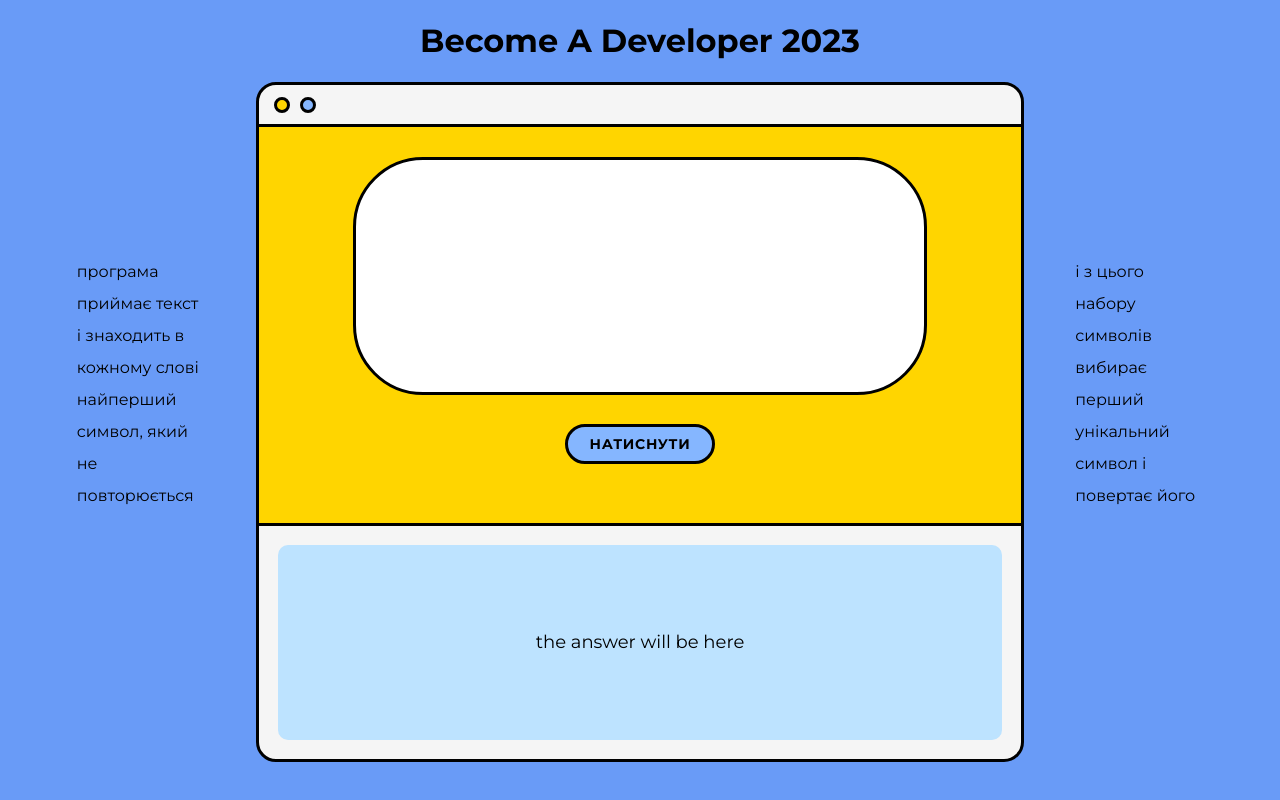
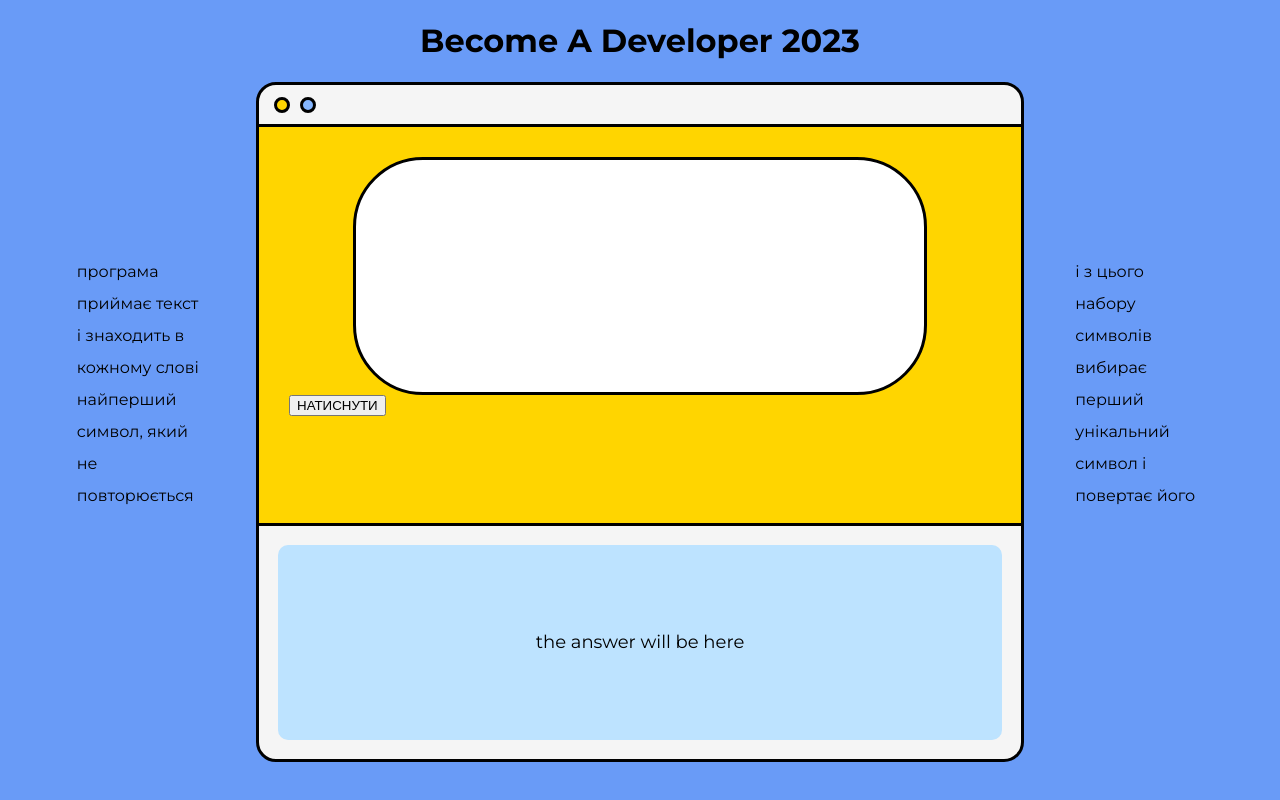
Before and after one commit to moveandgethurt/portaone-test-task, a React (Create React App) app: page / in a window 1280 px wide. Built offline with nearby package versions, Linux system fonts and the light colour scheme.

Commit message:
delete styles for the button

```diff
--- a/src/components/Window.css
+++ b/src/components/Window.css
@@ -22,8 +22,7 @@
 }
 
 .Window--header--dot,
-.Window--main--textarea,
-.Window--main--button {
+.Window--main--textarea {
   border: 3px solid black;
 }
 
@@ -80,28 +79,6 @@ a:hover {
   resize: none;
 }
 
-.Window--main--button {
-  background-color: #85b6ff;
-  display: block;
-  width: 150px;
-  height: 40px;
-  margin: 4% auto 0 auto;
-  font-size: 14px;
-  font-family: inherit;
-  font-weight: 700;
-  letter-spacing: 0.75px;
-  border-radius: 20px;
-  cursor: pointer;
-}
-
-.Window--main--button:hover {
-  background-color: #699bf7;
-}
-
-.Window--main--button:active {
-  transform: scale(0.9);
-}
-
 /* #endregion */
 
 /* #region answer */
```
